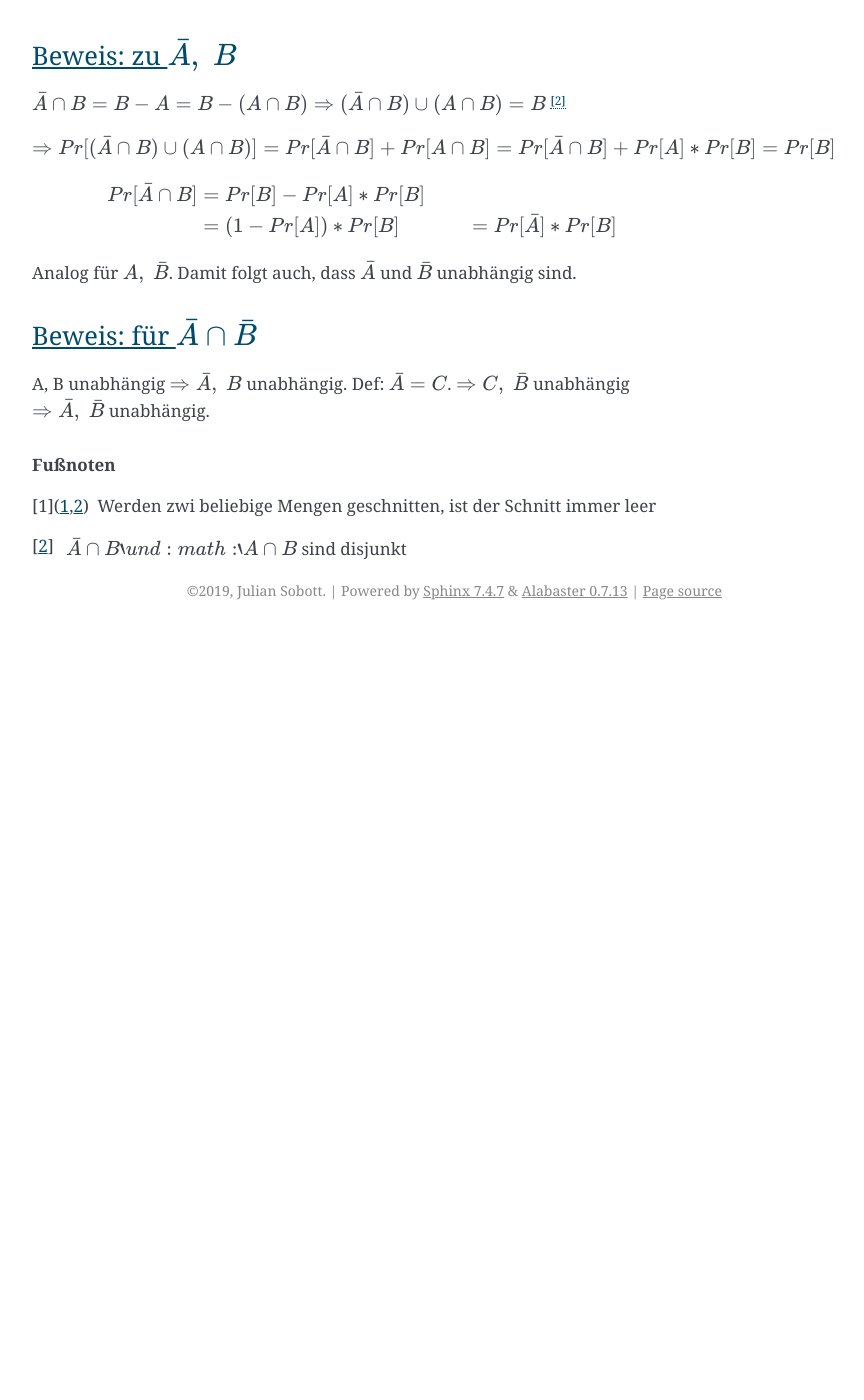
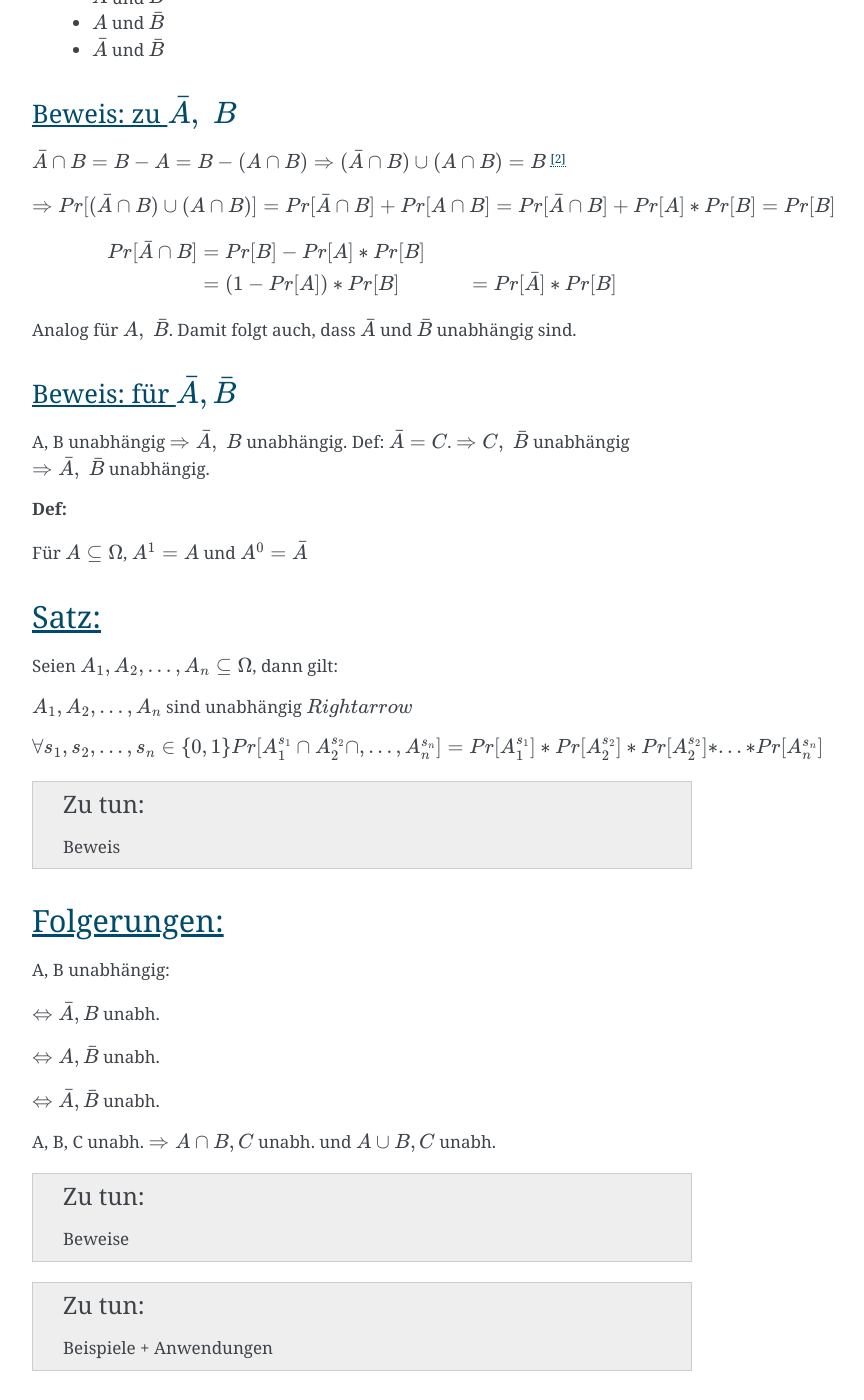
Before and after one commit to JulianSobott/Informatik-Studium, a Sphinx documentation site: the page built from source/wahrscheinlichkeitstheorie_und_statistik/02_bedingte_wahrscheinlichkeiten.rst, in a window 1280 px wide and 1400 px high, scrolled down 6670 px. Shown: the whole window, without its empty margins (388-1252 px from the left). Built offline with Sphinx 7.4.7, drawn with Linux system fonts in a browser that asks for light colours; before the commit the page ends 7300 px from its top, so only the background shows below that; some of the changed text lies outside the part shown.

Commit message:
Add Bedingte WK. (WT: 10.04.19)

```diff
--- a/source/diskrete_mathematik_und_lineare_algebra/01_zahlentheorie.rst
+++ b/source/diskrete_mathematik_und_lineare_algebra/01_zahlentheorie.rst
@@ -21,7 +21,7 @@ Definition 1: Teiler
 
 
 Für zwi Zahlen :math:`m, n \in \gz` mit :math:`m>0` ist m Teiler n, falls es ein :math:`t\in \gz` gibt, so dass
-:math:`n=t*m`. Kurzschreibweise: :math`m\mid n`
+:math:`n=t*m`. Kurzschreibweise: :math:`m\mid n`
 
 Beispiel 1:
 ^^^^^^^^^^^^^^^^
@@ -119,7 +119,7 @@ Formal:
 
 .. math::
 
-    ggT(m,n)=\{k\in \mathbb{N} : k>0 \cap k\mid m \cap k\mid n\}
+    ggT(m,n)=max(\{k\in \mathbb{N} : k>0 \cap k\mid m \cap k\mid n\})
 
 
 .. _01_01_def_06:
--- a/source/wahrscheinlichkeitstheorie_und_statistik/02_bedingte_wahrscheinlichkeiten.rst
+++ b/source/wahrscheinlichkeitstheorie_und_statistik/02_bedingte_wahrscheinlichkeiten.rst
@@ -301,12 +301,50 @@ Pr[A]*Pr[B] =Pr[B]`
 
 Analog für :math:`A,\; \bar B`. Damit folgt auch, dass :math:`\bar A` und :math:`\bar B` unabhängig sind.
 
-Beweis: für :math:`\bar A \cap \bar B`
+Beweis: für :math:`\bar A, \bar B`
 ^^^^^^^^^^^^^^^^^^^^^^^^^^^^^^^^^^^^^^^^
 
 A, B unabhängig :math:`\Rightarrow \bar A,\; B` unabhängig. Def: :math:`\bar A = C`. :math:`\Rightarrow C,\;
 \bar B` unabhängig :math:`\Rightarrow \bar A,\; \bar B` unabhängig.
 
+**Def:**
+
+Für :math:`A\subseteq \Omega`, :math:`A^1=A` und :math:`A^0=\bar A`
+
+Satz:
+********
+
+Seien :math:`A_1, A_2, ...,A_n \subseteq \Omega`, dann gilt:
+
+:math:`A_1,A_2,...,A_n` sind unabhängig :math:`Rightarrow`
+
+:math:`\forall s_1,s_2,...,s_n\in \{0,1\} Pr[A_1^{s_1} \cap A_2^{s_2} \cap,...,A_n^{s_n}]=Pr[A_1^{s_1}]*
+Pr[A_2^{s_2}]* Pr[A_2^{s_2}]*...*Pr[A_n^{s_n}]`
+
+.. todo::
+
+    Beweis
+
+Folgerungen:
+*************
+
+A, B unabhängig:
+
+:math:`\Leftrightarrow \bar A, B` unabh.
+
+:math:`\Leftrightarrow A, \bar B` unabh.
+
+:math:`\Leftrightarrow \bar A, \bar B` unabh.
+
+A, B, C unabh. :math:`\Rightarrow A\cap B, C` unabh. und :math:`A\cup B, C` unabh.
+
+.. todo::
+
+    Beweise
+
+.. todo::
+
+    Beispiele + Anwendungen
 
 .. rubric:: Fußnoten
 
```
